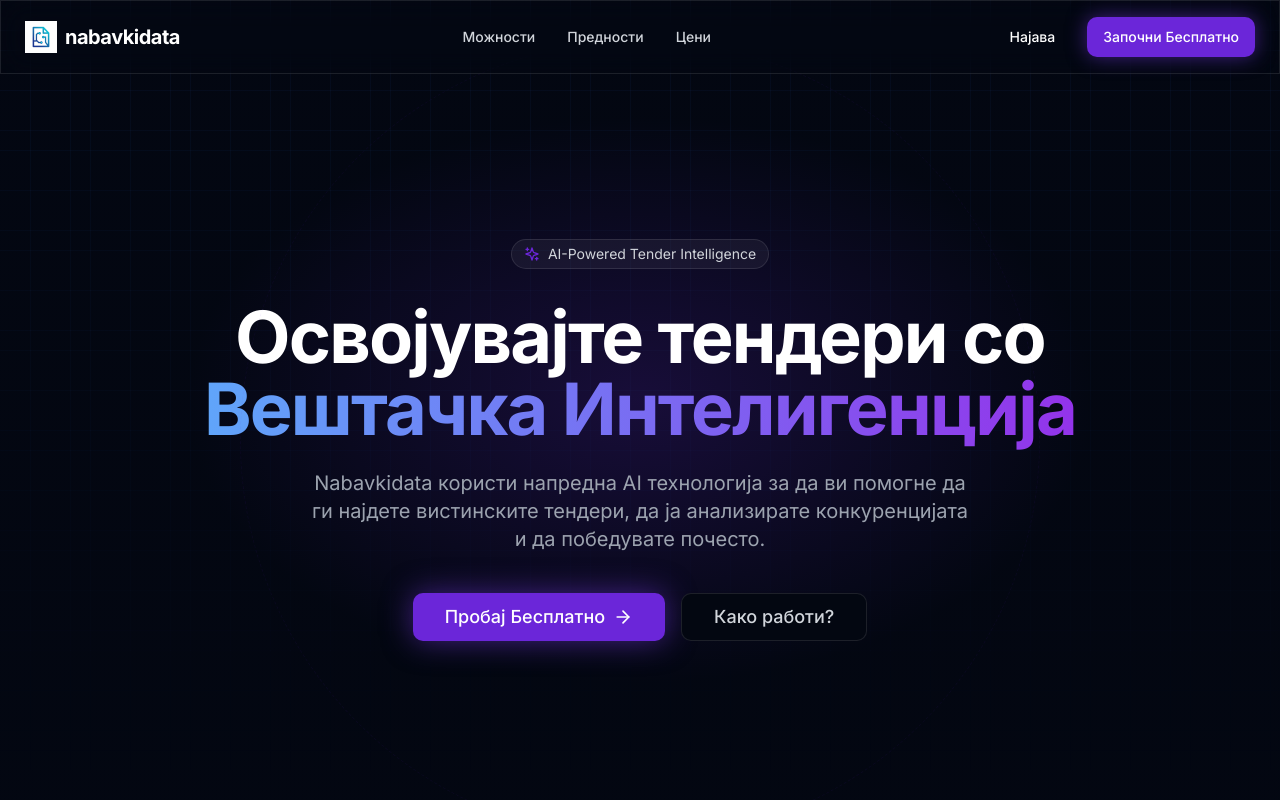
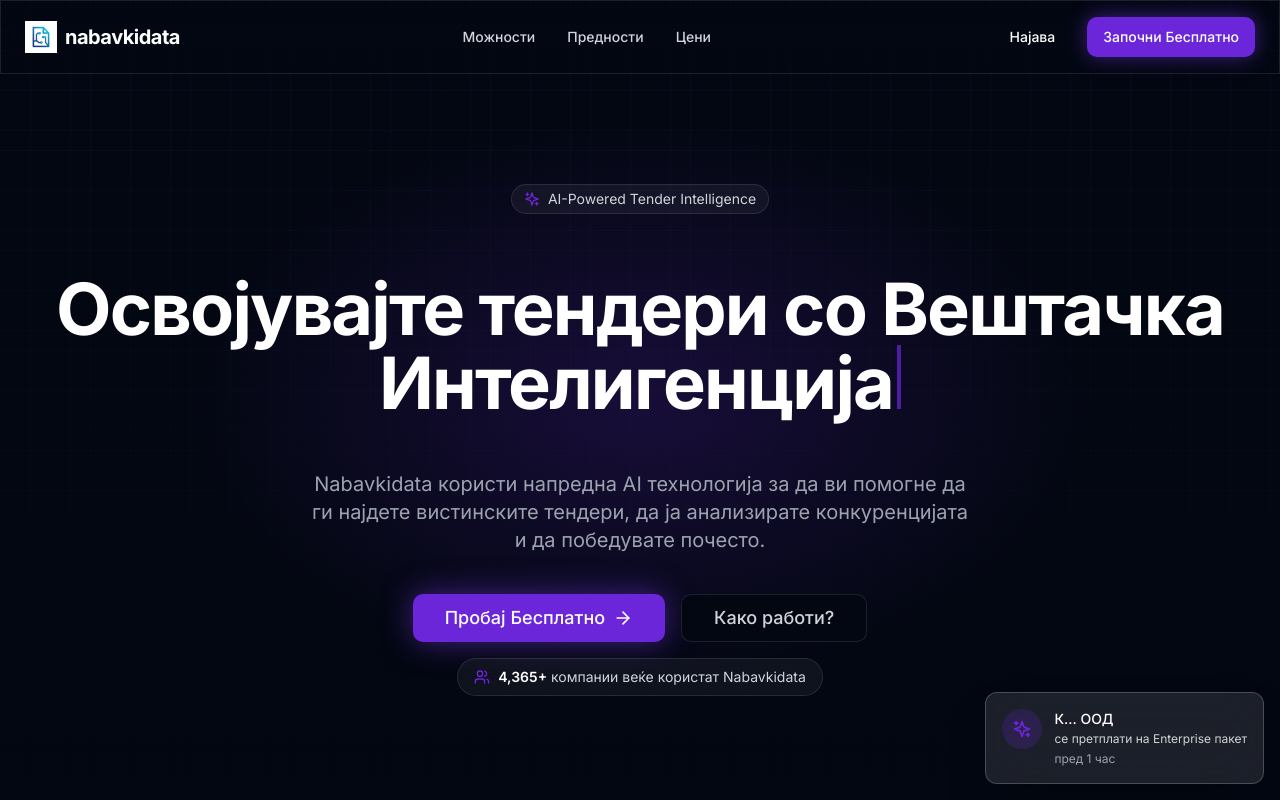
Before and after one commit to bloodyteeths/nabavkidata, a Next.js app in the folder frontend/: page / in a window 1280 px wide. Shown: the top 800 px of the page. Built offline with nearby package versions, Linux system fonts and the light colour scheme.

Commit message:
feat: add dynamic marketing elements - typing animation, social proof notifications, and live user counter

```diff
--- a/frontend/app/page.tsx
+++ b/frontend/app/page.tsx
@@ -6,6 +6,7 @@
 import TrustSection from "@/components/landing/TrustSection";
 import ComparisonSection from "@/components/landing/ComparisonSection";
 import PricingSection from "@/components/landing/PricingSection";
+import SocialProofNotifications from "@/components/landing/SocialProofNotifications";
 
 export const metadata: Metadata = {
     title: "Почетна",
@@ -22,6 +23,7 @@
             <TrustSection />
             <ComparisonSection />
             <PricingSection />
+            <SocialProofNotifications />
 
             {/* Footer */}
             <footer className="py-12 border-t border-white/10 bg-black/20">
--- a/frontend/components/landing/HeroSection.tsx
+++ b/frontend/components/landing/HeroSection.tsx
@@ -4,8 +4,20 @@
 import { motion } from "framer-motion";
 import Link from "next/link";
 import { ArrowRight, Sparkles } from "lucide-react";
+import { useTypingEffect } from "@/hooks/useTypingEffect";
+import LiveUserCounter from "./LiveUserCounter";
+
+const phrases = [
+    "Освојувајте тендери со Вештачка Интелигенција",
+    "Најдете ги вистинските тендери со AI",
+    "Победувајте со AI-базирани инсајти",
+    "Анализирајте конкуренција со AI",
+    "Зголемете ги шансите за успех со AI",
+];
 
 export default function HeroSection() {
+    const typedText = useTypingEffect(phrases, 80, 40, 3000);
+
     return (
         <section className="relative min-h-screen flex items-center justify-center overflow-hidden pt-20">
             {/* Background Elements */}
@@ -27,11 +39,12 @@
                     initial={{ opacity: 0, y: 20 }}
                     animate={{ opacity: 1, y: 0 }}
                     transition={{ duration: 0.5, delay: 0.1 }}
-                    className="text-4xl md:text-6xl lg:text-7xl font-bold tracking-tight mb-6"
+                    className="text-4xl md:text-6xl lg:text-7xl font-bold tracking-tight mb-6 min-h-[180px] md:min-h-[200px] flex items-center justify-center"
                 >
-                    <span className="text-white">Освојувајте тендери со</span>
-                    <br />
-                    <span className="text-gradient">Вештачка Интелигенција</span>
+                    <span className="text-white">
+                        {typedText}
+                        <span className="inline-block w-1 h-12 md:h-16 bg-primary ml-1 animate-pulse" />
+                    </span>
                 </motion.h1>
 
                 <motion.p
@@ -47,8 +60,9 @@
                     initial={{ opacity: 0, y: 20 }}
                     animate={{ opacity: 1, y: 0 }}
                     transition={{ duration: 0.5, delay: 0.3 }}
-                    className="flex flex-col sm:flex-row items-center justify-center gap-4"
+                    className="flex flex-col items-center justify-center gap-4"
                 >
+                    <div className="flex flex-col sm:flex-row items-center justify-center gap-4">
                         <Link href="/auth/register">
                             <Button size="lg" className="h-12 px-8 text-lg bg-primary hover:bg-primary/90 text-white shadow-[0_0_30px_rgba(124,58,237,0.5)] hover:shadow-[0_0_50px_rgba(124,58,237,0.7)] transition-all duration-300">
                                 Пробај Бесплатно <ArrowRight className="ml-2 h-5 w-5" />
@@ -59,6 +73,9 @@
                                 Како работи?
                             </Button>
                         </Link>
+                    </div>
+
+                    <LiveUserCounter />
                 </motion.div>
 
                 {/* Floating Elements Animation */}
--- /dev/null
+++ b/frontend/components/landing/LiveUserCounter.tsx
@@ -0,0 +1,52 @@
+"use client";
+
+import { useState, useEffect } from "react";
+import { motion } from "framer-motion";
+import { Users } from "lucide-react";
+
+export default function LiveUserCounter() {
+    const [count, setCount] = useState(4365);
+    const [isIncrementing, setIsIncrementing] = useState(false);
+
+    useEffect(() => {
+        const incrementCounter = () => {
+            const increment = Math.floor(Math.random() * 3) + 1; // 1-3
+            setIsIncrementing(true);
+            setCount((prev) => prev + increment);
+
+            setTimeout(() => {
+                setIsIncrementing(false);
+            }, 500);
+        };
+
+        // Random interval between 10-30 seconds
+        const interval = setInterval(() => {
+            incrementCounter();
+        }, Math.random() * 20000 + 10000);
+
+        return () => clearInterval(interval);
+    }, []);
+
+    return (
+        <motion.div
+            initial={{ opacity: 0, y: 10 }}
+            animate={{ opacity: 1, y: 0 }}
+            transition={{ duration: 0.5, delay: 0.5 }}
+            className="flex items-center gap-2 px-4 py-2 rounded-full bg-white/5 border border-white/10 backdrop-blur-sm"
+        >
+            <Users className="w-4 h-4 text-primary" />
+            <span className="text-sm text-gray-300">
+                <motion.span
+                    key={count}
+                    initial={{ scale: isIncrementing ? 1.2 : 1 }}
+                    animate={{ scale: 1 }}
+                    transition={{ duration: 0.3 }}
+                    className="font-semibold text-white"
+                >
+                    {count.toLocaleString('mk-MK')}+
+                </motion.span>
+                {" "}компании веќе користат Nabavkidata
+            </span>
+        </motion.div>
+    );
+}
--- /dev/null
+++ b/frontend/components/landing/SocialProofNotifications.tsx
@@ -0,0 +1,122 @@
+"use client";
+
+import { useState, useEffect } from "react";
+import { motion, AnimatePresence } from "framer-motion";
+import { CheckCircle, UserPlus, Trophy, Sparkles } from "lucide-react";
+
+interface Notification {
+    id: string;
+    company: string;
+    action: string;
+    time: string;
+    icon: typeof CheckCircle;
+}
+
+const companyPrefixes = [
+    "А", "Б", "В", "Г", "Д", "Е", "Ж", "З", "И", "К", "Л", "М",
+    "Н", "О", "П", "Р", "С", "Т", "У", "Ф", "Х", "Ц", "Ч", "Ш"
+];
+
+const companySuffixes = ["ДОО", "ДООЕЛ", "ООД", "АД"];
+
+const actions = [
+    { text: "се претплати на Enterprise пакет", icon: Sparkles },
+    { text: "се претплати на Pro пакет", icon: Sparkles },
+    { text: "се приклучи", icon: UserPlus },
+    { text: "ја освои својата прва понуда", icon: Trophy },
+    { text: "започна бесплатен пробен период", icon: CheckCircle },
+    { text: "се претплати на Premium пакет", icon: Sparkles },
+];
+
+const timeIntervals = [
+    "пред 5 минути",
+    "пред 15 минути",
+    "пред 30 минути",
+    "пред 45 минути",
+    "пред 1 час",
+    "пред 2 часа",
+    "пред 3 часа",
+];
+
+function generateRandomNotification(): Notification {
+    const prefix = companyPrefixes[Math.floor(Math.random() * companyPrefixes.length)];
+    const suffix = companySuffixes[Math.floor(Math.random() * companySuffixes.length)];
+    const action = actions[Math.floor(Math.random() * actions.length)];
+    const time = timeIntervals[Math.floor(Math.random() * timeIntervals.length)];
+
+    return {
+        id: `${Date.now()}-${Math.random()}`,
+        company: `${prefix}... ${suffix}`,
+        action: action.text,
+        time,
+        icon: action.icon,
+    };
+}
+
+export default function SocialProofNotifications() {
+    const [notifications, setNotifications] = useState<Notification[]>([]);
+
+    useEffect(() => {
+        // Show first notification after 5 seconds
+        const initialTimeout = setTimeout(() => {
+            setNotifications([generateRandomNotification()]);
+        }, 5000);
+
+        // Then show notifications at random intervals
+        const interval = setInterval(() => {
+            const newNotification = generateRandomNotification();
+            setNotifications((prev) => {
+                // Keep max 3 notifications
+                const updated = [...prev, newNotification];
+                return updated.slice(-3);
+            });
+
+            // Auto-remove after 6 seconds
+            setTimeout(() => {
+                setNotifications((prev) => prev.filter((n) => n.id !== newNotification.id));
+            }, 6000);
+        }, Math.random() * 30000 + 15000); // Random between 15-45 seconds
+
+        return () => {
+            clearTimeout(initialTimeout);
+            clearInterval(interval);
+        };
+    }, []);
+
+    return (
+        <div className="fixed bottom-4 right-4 z-50 space-y-2 pointer-events-none">
+            <AnimatePresence>
+                {notifications.map((notification) => {
+                    const Icon = notification.icon;
+                    return (
+                        <motion.div
+                            key={notification.id}
+                            initial={{ opacity: 0, y: 50, scale: 0.8 }}
+                            animate={{ opacity: 1, y: 0, scale: 1 }}
+                            exit={{ opacity: 0, x: 100, scale: 0.8 }}
+                            transition={{ duration: 0.3 }}
+                            className="bg-white/10 backdrop-blur-xl border border-white/20 rounded-lg p-4 shadow-2xl max-w-sm"
+                        >
+                            <div className="flex items-start gap-3">
+                                <div className="w-10 h-10 rounded-full bg-primary/20 flex items-center justify-center flex-shrink-0">
+                                    <Icon className="w-5 h-5 text-primary" />
+                                </div>
+                                <div className="flex-1 min-w-0">
+                                    <p className="text-sm font-medium text-white">
+                                        {notification.company}
+                                    </p>
+                                    <p className="text-xs text-gray-300 mt-0.5">
+                                        {notification.action}
+                                    </p>
+                                    <p className="text-xs text-gray-400 mt-1">
+                                        {notification.time}
+                                    </p>
+                                </div>
+                            </div>
+                        </motion.div>
+                    );
+                })}
+            </AnimatePresence>
+        </div>
+    );
+}
--- /dev/null
+++ b/frontend/hooks/useTypingEffect.ts
@@ -0,0 +1,55 @@
+import { useState, useEffect, useCallback } from 'react';
+
+export function useTypingEffect(
+    phrases: string[],
+    typingSpeed: number = 100,
+    deletingSpeed: number = 50,
+    pauseDuration: number = 3000
+) {
+    const [currentPhraseIndex, setCurrentPhraseIndex] = useState(0);
+    const [currentText, setCurrentText] = useState('');
+    const [isDeleting, setIsDeleting] = useState(false);
+    const [isPaused, setIsPaused] = useState(false);
+
+    useEffect(() => {
+        if (phrases.length === 0) return;
+
+        const currentPhrase = phrases[currentPhraseIndex];
+
+        if (isPaused) {
+            const pauseTimeout = setTimeout(() => {
+                setIsPaused(false);
+                setIsDeleting(true);
+            }, pauseDuration);
+            return () => clearTimeout(pauseTimeout);
+        }
+
+        if (!isDeleting && currentText === currentPhrase) {
+            setIsPaused(true);
+            return;
+        }
+
+        if (isDeleting && currentText === '') {
+            setIsDeleting(false);
+            setCurrentPhraseIndex((prev) => (prev + 1) % phrases.length);
+            return;
+        }
+
+        const timeout = setTimeout(
+            () => {
+                setCurrentText((prev) => {
+                    if (isDeleting) {
+                        return currentPhrase.substring(0, prev.length - 1);
+                    } else {
+                        return currentPhrase.substring(0, prev.length + 1);
+                    }
+                });
+            },
+            isDeleting ? deletingSpeed : typingSpeed
+        );
+
+        return () => clearTimeout(timeout);
+    }, [currentText, isDeleting, isPaused, currentPhraseIndex, phrases, typingSpeed, deletingSpeed, pauseDuration]);
+
+    return currentText;
+}
```
Lines whose indentation alone changed are shown as unchanged.
